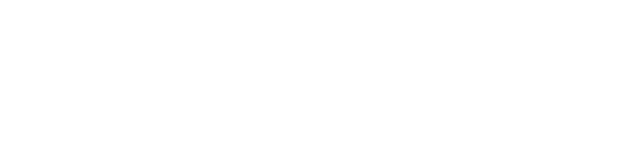
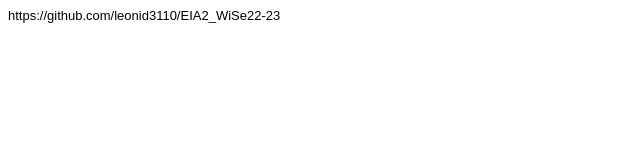
Before and after one commit to leonid3110/EIA2_WiSe22-23, a plain HTML site: page Steckbrief/steckbrief.htm in a window 1280 px wide. Shown: the whole page, without its empty margins (0-640 px from the left). Drawn offline with Linux system fonts and the light colour scheme.

Commit message:
Update steckbrief.htm

```diff
--- a/Steckbrief/steckbrief.htm
+++ b/Steckbrief/steckbrief.htm
@@ -12,6 +12,7 @@ body {
 </style>
 </head>
 <body>
+	<href>https://github.com/leonid3110/EIA2_WiSe22-23</href>
 	<!-- Hier die Links zu den gelösten Aufgaben einstellen, aktuelle oben, alte stehen lassen! Format: Aufgabenbezeichnung, Datum -->
 </body>
 </html>
```
